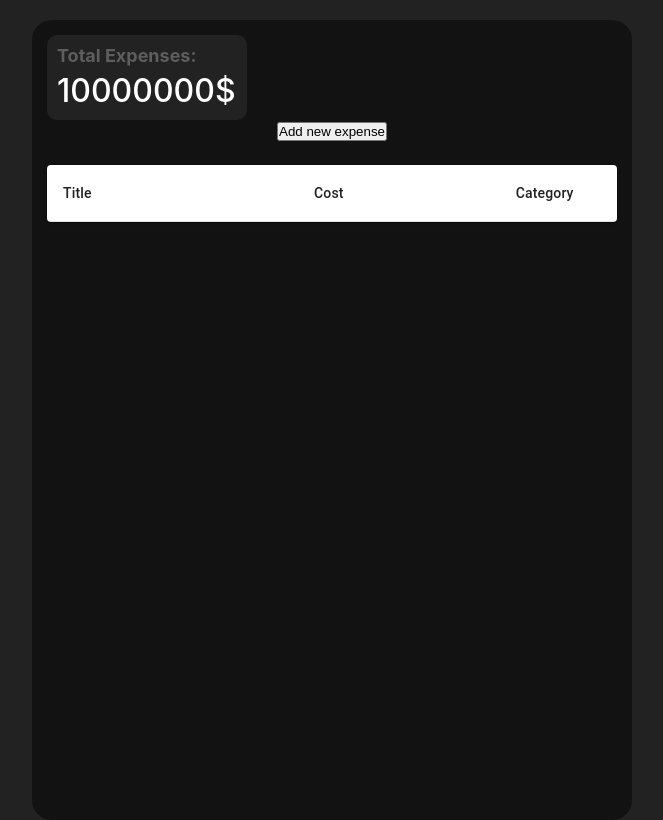
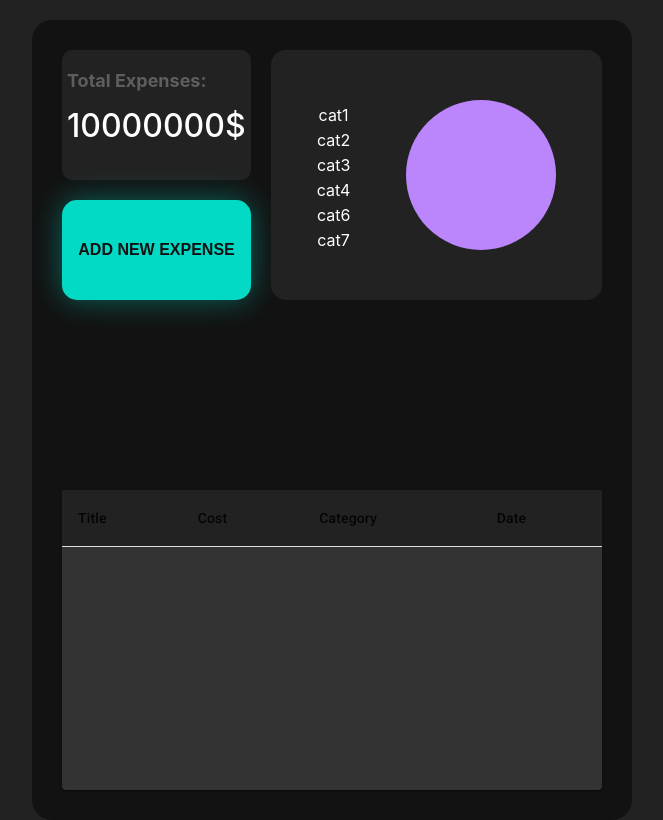
Before and after one commit to srjuchenko/expense-manager, a React (Create React App) app: page / in a window 1280 px wide. Shown: the whole page, without its empty margins (308-971 px from the left). Built offline with nearby package versions, Linux system fonts and the light colour scheme.

Commit message:
added a dummy pie chart and fixed some positions (#5)
Co-authored-by: srjuchenko <srjuchenko@gmail.com>

```diff
--- a/src/App.css
+++ b/src/App.css
@@ -1,13 +1,44 @@
 .App {
-  padding: 15px;
+  padding: 30px;
   height: 800px;
   width: 600px;
   background-color: #121212;
   text-align: center;
   border-radius: 20px;
+  display: flex;
+  flex-direction: column;
+  justify-content: space-between;
 }
 
 .head {
+  display: flex;
+  height: 250px;
+  gap: 20px;
+}
+
+.head-left {
+  width: 35%;
+
+  display: flex;
+  flex-direction: column;
+  align-items: center;
+  justify-content: space-between;
+}
+
+button {
+  text-transform: uppercase;
+  background-color: #03dac5;
   width: 100%;
-  height: 300px;
+  height: 100px;
+  border-radius: 15px;
+  box-shadow: 0px 0px 30px #03dac56b;
+  border: none;
+  font-size: 16px;
+  color: #121212;
+  font-weight: 800;
+  cursor: pointer;
 }
+
+button:hover {
+  box-shadow: 0px 0px 30px #03dac5ad;
+}
--- a/src/App.js
+++ b/src/App.js
@@ -1,41 +1,51 @@
 import React, { useState, useEffect } from "react";
-import './App.css';
-import Storage, {Data, Category} from './utils/Storage';
+import "./App.css";
+import Storage, { Data, Category } from "./utils/Storage";
 import TotalExpenses from "./components/TotalExpenses/TotalExpenses";
 import ExpenseTable from "./components/ExpenseTable/ExpenseTable";
+import PieChart from "./components/PieChart/PieChart";
 
 function App() {
-
-  const [expenses, setExpenses] = useState([])
+  const [expenses, setExpenses] = useState([]);
   useEffect(() => {
     (async () => {
-        let response = await Storage.getItems()
-        setExpenses(response);
+      let response = await Storage.getItems();
+      setExpenses(response);
     })();
-  }, [])
+  }, []);
 
   const addExpenseHandler = (expense) => {
     setExpenses((prevExpenses) => {
       return [expense, ...prevExpenses];
     });
-  }
+  };
 
-  const filterExpenses = expenses
+  const filterExpenses = expenses;
   // show by year
   // show by month
 
   const onYearHandler = () => {
     // filterExpenses = filterExpenses.map(x=> x.)
-  }
+  };
   return (
     <div className="App">
-      <TotalExpenses className="head" expenses={10000000} />
-      <button onClick={() => addExpenseHandler(new Data('aa',123,Date.now(),Category.A.name))}>
-        Add new expense
-      </button>
-      <ExpenseTable
-        expenses={expenses}
-      />
+      <div className="head">
+        <div className="head-left">
+          <TotalExpenses expenses={10000000} />
+          <button
+            onClick={() =>
+              addExpenseHandler(
+                new Data("aa", 123, Date.now(), Category.A.name)
+              )
+            }
+          >
+            Add new expense
+          </button>
+        </div>
+
+        <PieChart />
+      </div>
+      <ExpenseTable expenses={expenses} />
     </div>
   );
 }
--- a/src/components/ExpenseTable/ExpenseTable.css
+++ b/src/components/ExpenseTable/ExpenseTable.css
@@ -0,0 +1,8 @@
+.table-head {
+  background-color: #222;
+  font-size: 18px;
+}
+
+.table-body {
+  background-color: #333;
+}
--- a/src/components/ExpenseTable/ExpenseTable.js
+++ b/src/components/ExpenseTable/ExpenseTable.js
@@ -1,48 +1,52 @@
-import PropTypes from 'prop-types';
-import { withStyles } from '@material-ui/core/styles';
-import Table from '@material-ui/core/Table';
-import TableBody from '@material-ui/core/TableBody';
-import TableCell from '@material-ui/core/TableCell';
-import TableHead from '@material-ui/core/TableHead';
-import TableRow from '@material-ui/core/TableRow';
-import Paper from '@material-ui/core/Paper';
+import "./ExpenseTable.css";
+import PropTypes from "prop-types";
+import { withStyles } from "@material-ui/core/styles";
+import Table from "@material-ui/core/Table";
+import TableBody from "@material-ui/core/TableBody";
+import TableCell from "@material-ui/core/TableCell";
+import TableHead from "@material-ui/core/TableHead";
+import TableRow from "@material-ui/core/TableRow";
+import Paper from "@material-ui/core/Paper";
 
-const styles = theme => ({
+const styles = (theme) => ({
   root: {
-      width: '100%',
-      marginTop: theme.spacing.unit * 3,
-      overflowX: 'auto',
+    width: "100%",
+    height: "300px",
+    marginTop: "10px",
+    overflowX: "hidden",
+    backgroundColor: "#333",
   },
   table: {
-      minWidth: 700,
+    width: "100%",
   },
 });
 
 function ExpenseTable(props) {
   const { classes } = props;
+
+  const expenses = props.expenses.map((row, i) => (
+    <TableRow key={i}>
+      <TableCell component="th" scope="row">
+        {row.title}
+      </TableCell>
+      <TableCell align="left">{row.cost}</TableCell>
+      <TableCell align="left">{row.category}</TableCell>
+      <TableCell align="left">{row.date}</TableCell>
+    </TableRow>
+  ));
+
   return (
     <Paper className={classes.root}>
       <Table className={classes.table}>
-            <TableHead>
+        <TableHead className="table-head">
           <TableRow>
             <TableCell>Title</TableCell>
-                <TableCell align="right">Cost</TableCell>
-                <TableCell align="right">Category</TableCell>
-                <TableCell align="right">Date</TableCell>
+            <TableCell align="left">Cost</TableCell>
+            <TableCell align="left">Category</TableCell>
+            <TableCell align="left">Date</TableCell>
           </TableRow>
         </TableHead>
-            <TableBody>
-              {props.expenses.map(row => (
-                <TableRow key={row.title}>
-                  <TableCell component="th" scope="row">
-                    {row.title}
-                  </TableCell>
-                  <TableCell align="right">{row.cost}</TableCell>
-                  <TableCell align="right">{row.category}</TableCell>
-                  <TableCell align="right">{row.date}</TableCell>
-                </TableRow>
-              ))}
-            </TableBody>
+        <TableBody className="table-body">{expenses}</TableBody>
       </Table>
     </Paper>
   );
--- /dev/null
+++ b/src/components/PieChart/PieChart.css
@@ -0,0 +1,25 @@
+.pie-chart {
+  border-radius: 15px;
+  width: 65%;
+  gap: 10px;
+  background-color: #222;
+  display: flex;
+  align-items: center;
+  justify-content: space-evenly;
+}
+
+.category-list {
+  list-style: none;
+  color: #fff;
+}
+
+.chart {
+  height: 150px;
+  width: 150px;
+  border-radius: 100%;
+  background-color: #bb86fc;
+}
+
+li {
+  margin-top: 5px;
+}
--- /dev/null
+++ b/src/components/PieChart/PieChart.js
@@ -0,0 +1,21 @@
+import "./PieChart.css";
+
+function PieChart(props) {
+  return (
+    <div className="pie-chart">
+      <div className="hero">
+        <ul className="category-list">
+          <li>cat1</li>
+          <li>cat2</li>
+          <li>cat3</li>
+          <li>cat4</li>
+          <li>cat6</li>
+          <li>cat7</li>
+        </ul>
+      </div>
+      <div className="chart"></div>
+    </div>
+  );
+}
+
+export default PieChart;
--- a/src/components/TotalExpenses/TotalExpenses.css
+++ b/src/components/TotalExpenses/TotalExpenses.css
@@ -1,6 +1,7 @@
 .total-expenses {
-  width: 200px;
-  padding: 10px;
+  width: 100%;
+  height: 130px;
+  padding: 20px 10px 0px 5px;
   border-radius: 10px;
   background-color: #222;
   text-align: left;
@@ -12,7 +13,7 @@
 }
 
 .expenses {
-  margin-top: 5px;
+  margin-top: 15px;
   color: #fff;
   font-size: 32px;
   font-weight: 500;
--- a/src/index.css
+++ b/src/index.css
@@ -4,6 +4,8 @@ COLORS:
 #bb86fc primary color
 #03dac5 secondary color
 */
+
+@import url("https://fonts.googleapis.com/css2?family=Roboto:ital,wght@0,300;0,400;0,500;0,700;1,300&display=swap");
 
 * {
   margin: 0;
```
Lines whose indentation alone changed are shown as unchanged.
